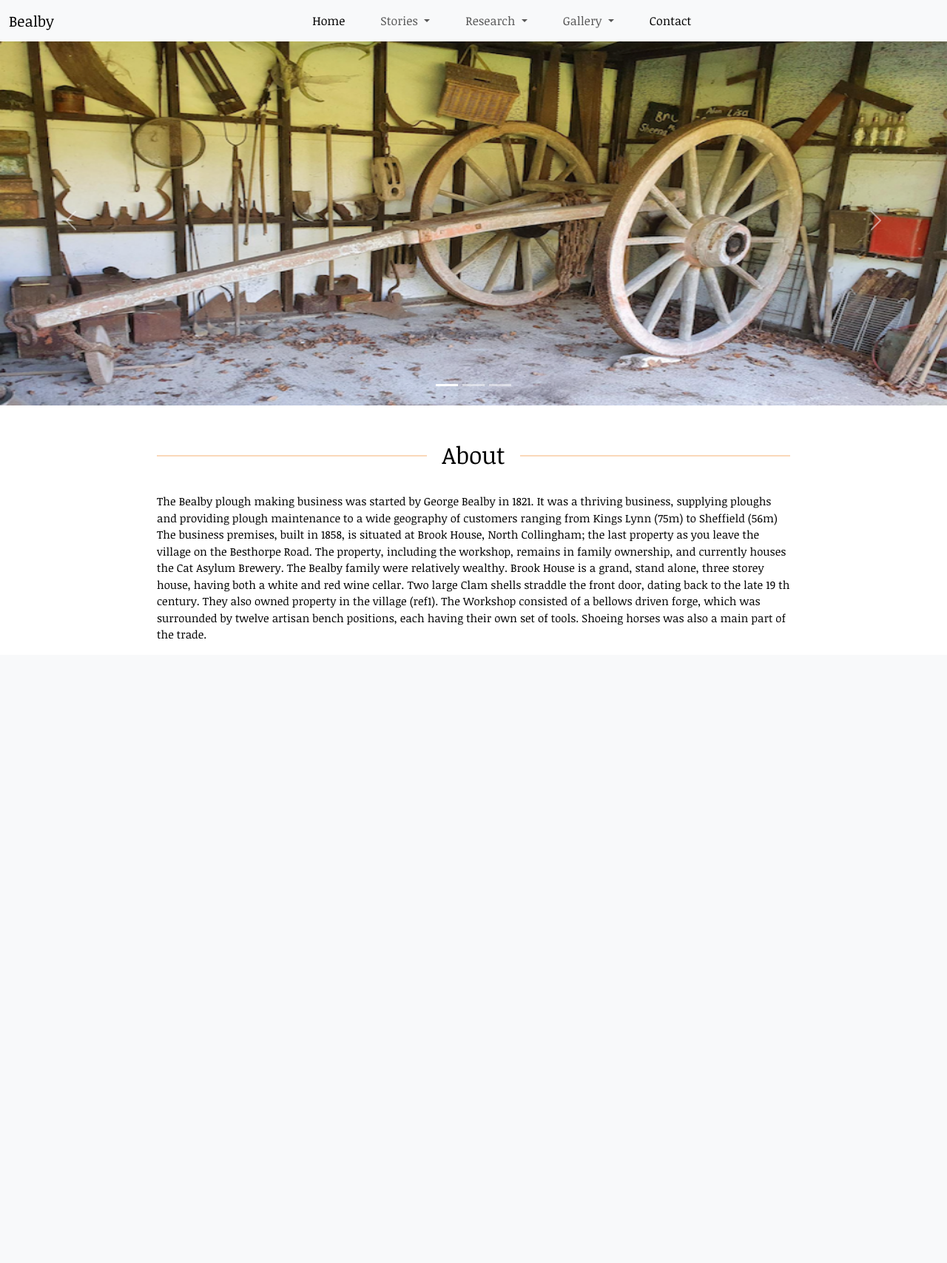
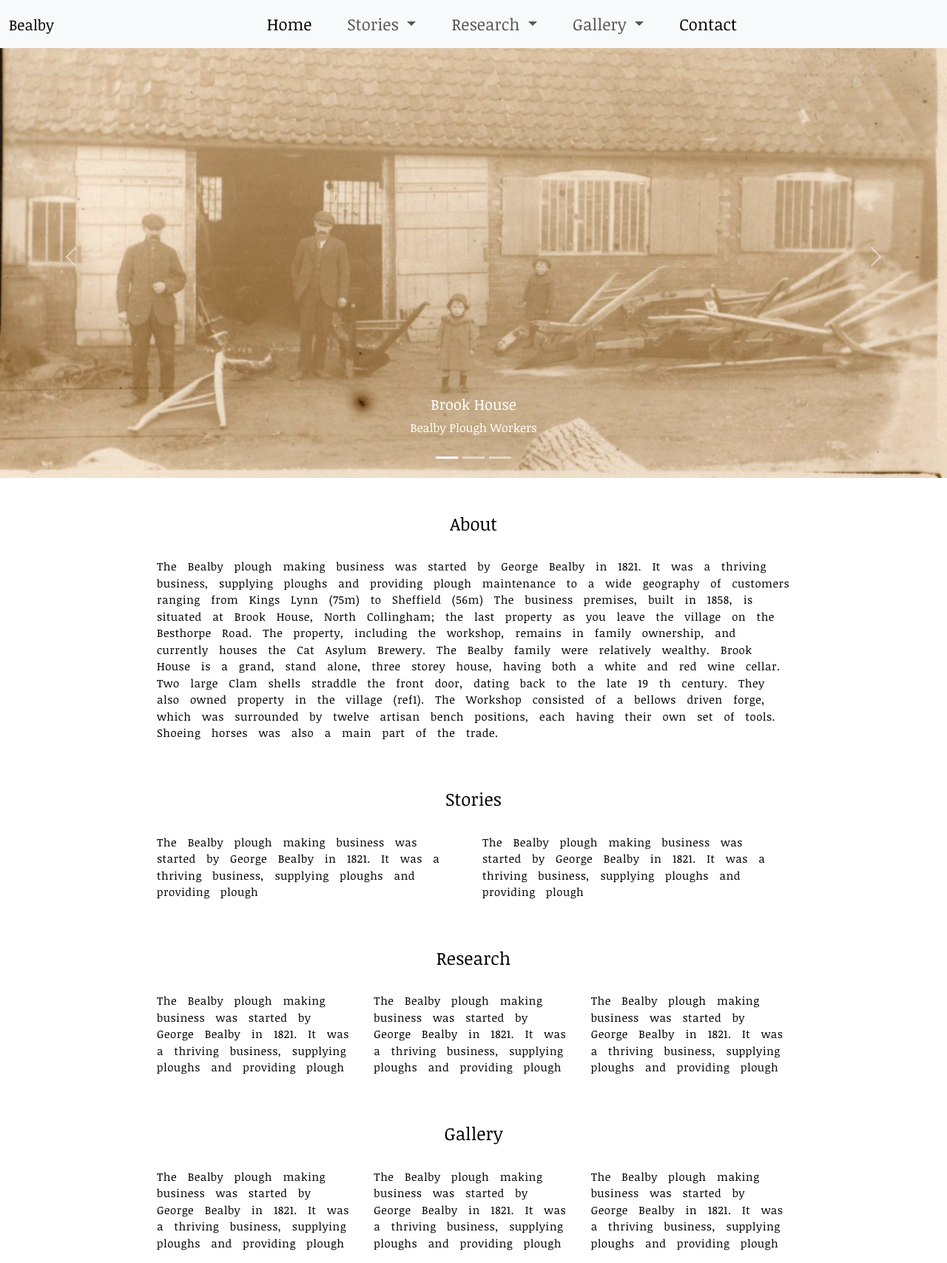
Before and after one commit to Bealby/bealby_ploughs, a Django app: page / in a window 1280 px wide. Shown: the whole page at 74% size. Before the commit the page ends 864 px from the top, so only its background shows below. Run offline with Django 3.2, Linux system fonts and the light colour scheme.

Commit message:
Carousel styling/ layout/

```diff
--- a/bealby_ploughs/settings.py
+++ b/bealby_ploughs/settings.py
@@ -54,6 +54,7 @@ MIDDLEWARE = [
     'django.contrib.auth.middleware.AuthenticationMiddleware',
     'django.contrib.messages.middleware.MessageMiddleware',
     'django.middleware.clickjacking.XFrameOptionsMiddleware',
+    'allauth.account.middleware.AccountMiddleware',
 ]
 
 ROOT_URLCONF = 'bealby_ploughs.urls'
--- a/home/templates/home/index.html
+++ b/home/templates/home/index.html
@@ -11,42 +11,50 @@
 
 {% block content %}
 
-<div id="carouselExampleIndicators" class="carousel slide" data-bs-ride="carousel">
+<div id="carouselExampleCaptions" class="carousel slide">
   <div class="carousel-indicators">
-        <button type="button" data-bs-target="#carouselExampleIndicators" data-bs-slide-to="0" class="active"
-            aria-current="true" aria-label="Slide 1"></button>
-        <button type="button" data-bs-target="#carouselExampleIndicators" data-bs-slide-to="1"
-            aria-label="Slide 2"></button>
-        <button type="button" data-bs-target="#carouselExampleIndicators" data-bs-slide-to="2"
-            aria-label="Slide 3"></button>
+    <button type="button" data-bs-target="#carouselExampleCaptions" data-bs-slide-to="0" class="active" aria-current="true" aria-label="Slide 1"></button>
+    <button type="button" data-bs-target="#carouselExampleCaptions" data-bs-slide-to="1" aria-label="Slide 2"></button>
+    <button type="button" data-bs-target="#carouselExampleCaptions" data-bs-slide-to="2" aria-label="Slide 3"></button>
   </div>
-    <div class="carousel-inner carousel_height">
-        <div class="carousel-item active">
-            <img src="{% static 'images/forest_cart.png' %}" class="d-block w-100" alt="Forest Cart">
-        </div>
-        <div class="carousel-item">
-            <img src="{% static 'images/ploughs.png' %}" class="d-block w-100" alt="Ploughs">
-        </div>
-        <div class="carousel-item">
-            <img src="{% static 'images/tools.png' %}" class="d-block w-100" alt="Plough Tools">
+  <div class="carousel-inner">
+    <div class="carousel-item carousel_height active">
+      <img src="{% static 'images/brook_house.png' %}" class="d-block w-100" alt="...">
+      <div class="carousel-caption d-none d-md-block">
+        <h5>Brook House</h5>
+        <p>Bealby Plough Workers</p>
       </div>
     </div>
-    <button class="carousel-control-prev" type="button" data-bs-target="#carouselExampleIndicators"
-        data-bs-slide="prev">
+    <div class="carousel-item carousel_height">
+      <img src="{% static 'images/tools.png' %}" class="d-block w-100" alt="...">
+      <div class="carousel-caption d-none d-md-block">
+        <h5>Workshop Tools</h5>
+        <p>...</p>
+      </div>
+    </div>
+    <div class="carousel-item carousel_height">
+      <img src="{% static 'images/tree_plough.png' %}" class="d-block w-100" alt="...">
+      <div class="carousel-caption d-none d-md-block">
+        <h5>Tree Plough</h5>
+        <p>S...</p>
+      </div>
+    </div>
+  </div>
+  <button class="carousel-control-prev" type="button" data-bs-target="#carouselExampleCaptions" data-bs-slide="prev">
     <span class="carousel-control-prev-icon" aria-hidden="true"></span>
     <span class="visually-hidden">Previous</span>
   </button>
-    <button class="carousel-control-next" type="button" data-bs-target="#carouselExampleIndicators"
-        data-bs-slide="next">
+  <button class="carousel-control-next" type="button" data-bs-target="#carouselExampleCaptions" data-bs-slide="next">
     <span class="carousel-control-next-icon" aria-hidden="true"></span>
     <span class="visually-hidden">Next</span>
   </button>
 </div>
 
+<!---About--->
 <div class="container-fluid section-gutter">
     <div class="row mb-4">
         <div class="col">
-            <h2 class="decorated"><span>About</span></h2>
+            <h4 class="decorated"><span>About</span></h4>
         </div>
     </div>
     <div class="row">
@@ -72,4 +80,85 @@
     </div>
 </div>
 
+<!---Stories--->
+<div class="container-fluid section-gutter">
+    <div class="row mb-4">
+        <div class="col">
+            <h4 class="decorated"><span>Stories</span></h4>
+        </div>
+    </div>
+    <div class="row">
+        <div class="col-6 section-font">
+            <p>The Bealby plough making business was started by George Bealby in
+                1821.
+                It was a thriving business, supplying ploughs and providing plough
+               </p>
+        </div>
+        <div class="col-6 section-font">
+            <p>The Bealby plough making business was started by George Bealby in
+                1821.
+                It was a thriving business, supplying ploughs and providing plough
+               </p>
+        </div>
+    </div>
+</div>
+
+<!---Research--->
+<div class="container-fluid section-gutter">
+    <div class="row mb-4">
+        <div class="col">
+            <h4 class="decorated"><span>Research</span></h4>
+        </div>
+    </div>
+    <div class="row">
+        <div class="col-4 section-font">
+            <p>The Bealby plough making business was started by George Bealby in
+                1821.
+                It was a thriving business, supplying ploughs and providing plough
+               </p>
+        </div>
+        <div class="col-4 section-font">
+            <p>The Bealby plough making business was started by George Bealby in
+                1821.
+                It was a thriving business, supplying ploughs and providing plough
+               </p>
+        </div>
+        <div class="col-4 section-font">
+            <p>The Bealby plough making business was started by George Bealby in
+                1821.
+                It was a thriving business, supplying ploughs and providing plough
+               </p>
+        </div>
+    </div>
+</div>
+
+<!---Gallery--->
+<div class="container-fluid section-gutter">
+    <div class="row mb-4">
+        <div class="col">
+            <h4 class="decorated"><span>Gallery</span></h4>
+        </div>
+    </div>
+    <div class="row">
+        <div class="col-4 section-font">
+            <p>The Bealby plough making business was started by George Bealby in
+                1821.
+                It was a thriving business, supplying ploughs and providing plough
+               </p>
+        </div>
+        <div class="col-4 section-font">
+            <p>The Bealby plough making business was started by George Bealby in
+                1821.
+                It was a thriving business, supplying ploughs and providing plough
+               </p>
+        </div>
+        <div class="col-4 section-font">
+            <p>The Bealby plough making business was started by George Bealby in
+                1821.
+                It was a thriving business, supplying ploughs and providing plough
+               </p>
+        </div>
+    </div>
+</div>
+
 {% endblock %}v
--- a/static/css/base.css
+++ b/static/css/base.css
@@ -19,9 +19,9 @@ body {
     --bs-navbar-nav-link-padding-x: 1.5rem;
 }
 
-.nav_font {
+.nav-link {
     font-family: "Noticia Text", serif;
-    font-size: 20px;
+    font-size: 22px;
     font-weight: 400;
     font-style: normal;
 }
@@ -34,6 +34,8 @@ body {
 .section-font p {
     font-size: 15px;
     font-weight: 400;
+    letter-spacing: 0.5px;
+    word-spacing: 10px;
 }
 
 /* headlines with lines */
@@ -52,7 +54,7 @@ body {
     position: absolute;
     top: 50%;
     border-bottom: 2px solid;
-    width: 1800px;
+    max-width: 1500px;
     /* half of limiter*/
     margin: 0 20px;
     color: rgba(239, 125, 25, 0.3);
@@ -72,5 +74,5 @@ body {
 }
 
 .carousel_height img {
-    max-height: 500px;
+    max-height: 600px;
 }
```
Also changed, not shown: static/images/brook_house.png (added), static/images/forest_cart.png (deleted), static/images/ploughs.png (deleted), static/images/tools.png, static/images/tree_plough.png (added). Lines whose indentation alone changed are shown as unchanged.
